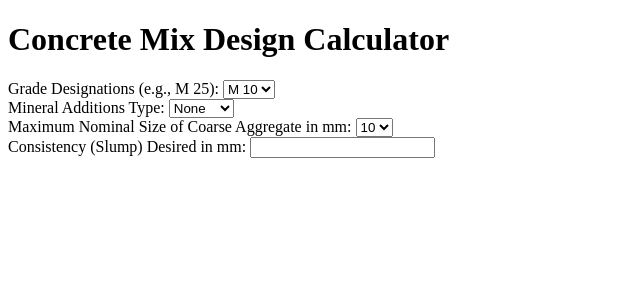
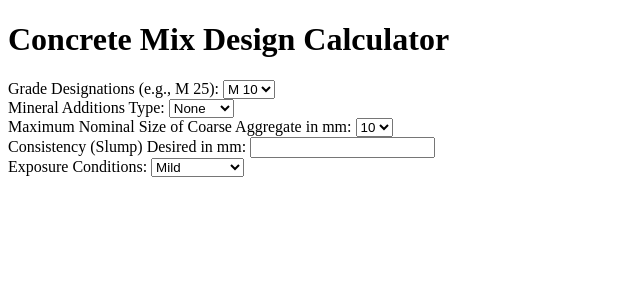
Before and after one commit to itsabdelmalek/concrete_mix_design_calculator, a Flask app: template templates/index.html in a window 1280 px wide. Shown: the top 300 px of the page, without its empty margins (0-640 px from the left). Run offline with Flask 3, Linux system fonts and the light colour scheme; the template is opened without the code that fills it, so the values that code supplies are empty.

Commit message:
added exposure conditions list

```diff
--- a/templates/index.html
+++ b/templates/index.html
@@ -45,6 +45,14 @@
         </select><br>
 	<label for="slump">Consistency (Slump) Desired in mm: </label>
         <input type="text" name="slump" required><br>
+	<label for="exposure_conditions">Exposure Conditions:</label>
+        <select name="exposure_conditions">
+            <option value="Mild">Mild</option>
+            <option value="Moderate">Moderate</option>
+            <option value="Severe">Severe</option>
+            <option value="Very severe">Very severe</option>
+            <option value="Extreme">Extreme</option>
+        </select><br>
 
     </form>
 </body>
```
